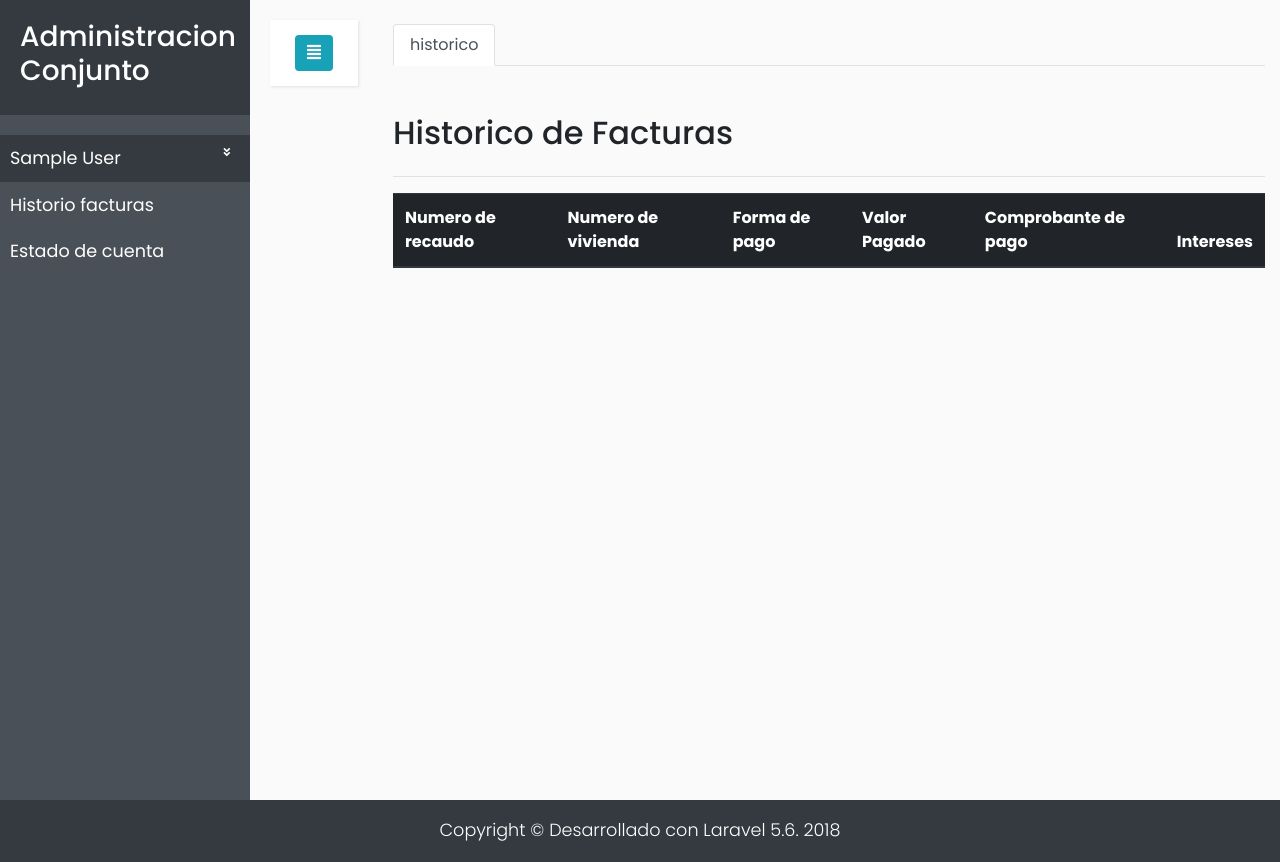
After one commit to hramose/administracion_conjuntos, a Laravel app: page /historico in a window 1280 px wide. The commit adds this page. Run offline with Laravel 8, Linux system fonts and the light colour scheme; the visitor is signed in with stand-in values (Sample User, id 1); lists and menus that the app fills with data are empty; some libraries are stand-ins or nearby versions.

Commit message:
cambio de routas home y creacion de vista para historico de facturas

```diff
--- a/app/Http/Controllers/FacturasController.php
+++ b/app/Http/Controllers/FacturasController.php
@@ -11,9 +11,13 @@ class FacturasController extends Controller
      *
      * @return \Illuminate\Http\Response
      */
+    public function __construct()
+    {
+        $this->middleware('auth');
+    }
     public function index()
     {
-        //
+        return view('HistoricoFactura/historico');
     }
 
     /**
--- a/public/css/estilos.css
+++ b/public/css/estilos.css
@@ -197,8 +197,12 @@ a.article, a.article:hover {
     min-height: 100vh;
     transition: all 0.3s;
 }
-
-
+/* ---------------------------------------------------
+    MANEJO DE ESTILOS
+----------------------------------------------------- */
+.titulo_seccion{
+    border-radius: 7px;
+    box-shadow: 15px 15px 10px 5px;
 /* ---------------------------------------------------
     MEDIAQUERIES
 ----------------------------------------------------- */
--- /dev/null
+++ b/resources/views/HistoricoFactura/historico.blade.php
@@ -0,0 +1,52 @@
+@extends('layouts.app')
+
+@section('content')
+
+  <div class="container">
+    @if (session('status'))
+        <div class="alert alert-success">
+            {{ session('status') }}
+        </div>
+    @endif
+    <ul class="nav nav-tabs" id="tabs" role="tablist">
+      <li class="nav-item">
+        <a class="nav-link active" id="historico-tab" data-toggle="tab" href="#historico" role="tab" aria-controls="historico" aria-selected="true">historico</a>
+      </li>
+    </ul>
+    <div class="tab-content" id="myTabContent">
+      <div class="tab-pane fade show active" id="historico" role="tabpanel" aria-labelledby="historico-tab">
+        <br><br>
+        <div class="row">
+            <div class="col-md-12">
+              <h2 class="">Historico de Facturas</h2>
+            </div>
+        </div>
+        <hr>
+        <div class="row">
+           <br>
+           <div class="col-md-12">
+             <table class="table">
+               <thead class="thead-dark">
+                 <tr>
+                   <th scope="col">Numero de recaudo</th>
+                   <th scope="col">Numero de vivienda</th>
+                   <th scope="col">Forma de pago</th>
+                   <th scope="col">Valor Pagado</th>
+                   <th scope="col">Comprobante de pago</th>
+                   <th scope="col">Intereses</th>
+                 </tr>
+               </thead>
+             </table>
+             <tbody>
+
+             </tbody>
+           </div>
+         </div>
+      </div>
+    </div>
+
+
+
+
+  </div>
+@endsection
--- a/resources/views/home.blade.php
+++ b/resources/views/home.blade.php
@@ -14,7 +14,7 @@
               <div class="card-body">
                   <h5 class="card-title">Historico de facturas</h5>
                   <p class="card-text">En esta sección podrás generar y administrar las facturas de cambio.</p>
-                  <a href="#" class="btn btn-primary">ir a historico</a>
+                  <a href="{{ route('historico') }}" class="btn btn-primary">ir a historico</a>
               </div>
           </div>
         </div>
@@ -34,7 +34,7 @@
               <div class="card-body">
                   <h5 class="card-title">Estado de Cuenta</h5>
                   <p class="card-text">Aquí podras revisar los últimos pagos realizados y un resumen del estado de cuenta actual.</p>
-                  <a href="#" class="btn btn-primary">Ir a mis estado de cuenta</a>
+                  <a href="{{ route('cuenta') }}" class="btn btn-primary">Ir a mis estado de cuenta</a>
               </div>
           </div>
         </div>
--- a/resources/views/layouts/app.blade.php
+++ b/resources/views/layouts/app.blade.php
@@ -68,9 +68,9 @@
                         </li>
                         <li>
                             <a href="#">
-                                Administración facturas
+                                Historio facturas
                             </a>
-                            <a href="#">
+                            <a href="{{ route('cuenta') }}">
                                 Estado de cuenta
                             </a>
                         </li>
--- a/routes/web.php
+++ b/routes/web.php
@@ -22,3 +22,4 @@ Route::get('/home', 'HomeController@index')->name('home');
 // })
 
 Route::get('/cuenta', 'EstadoCuentaController@index')->name('cuenta');
+Route::get('/historico', 'FacturasController@index')->name('historico');
```
Also changed, not shown: resources/assets/css/estilos.css (deleted, +0 -9 lines).
